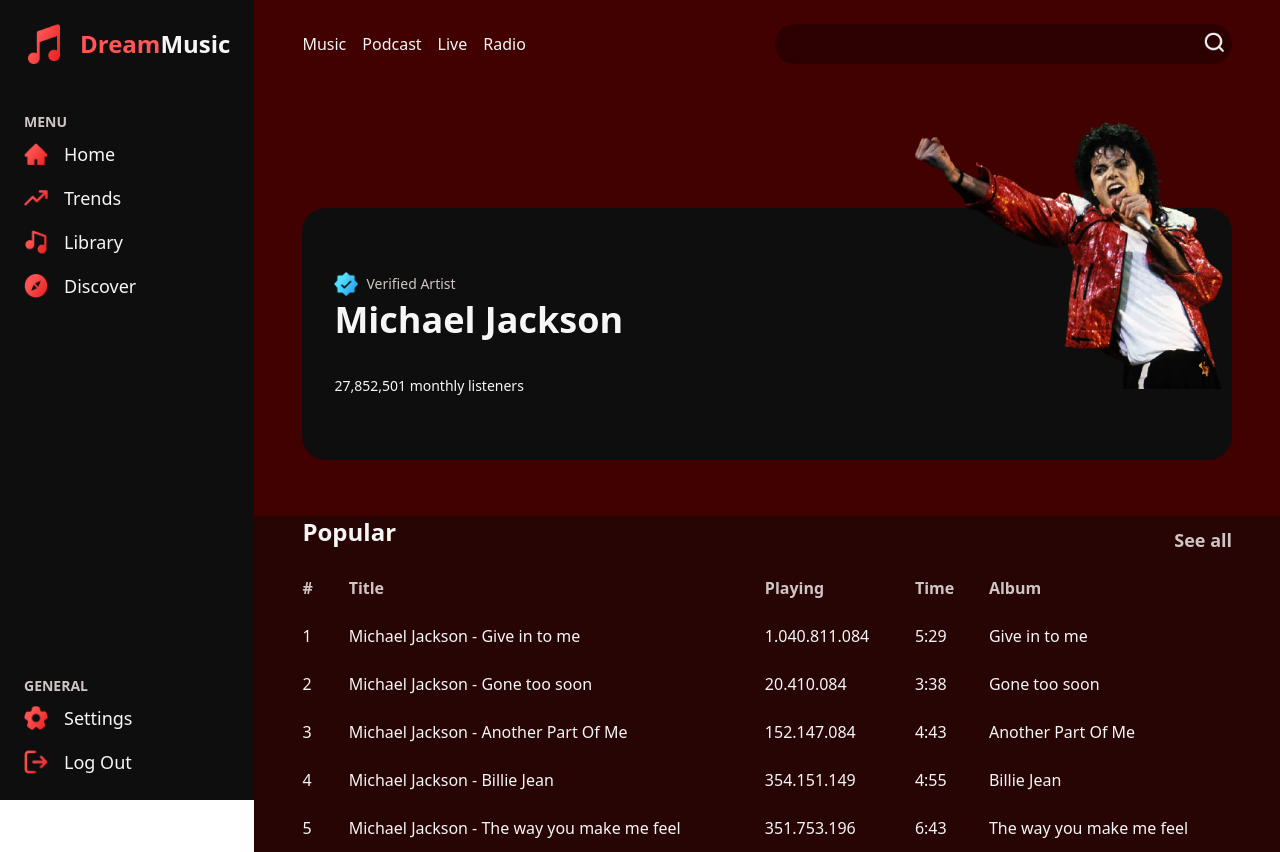
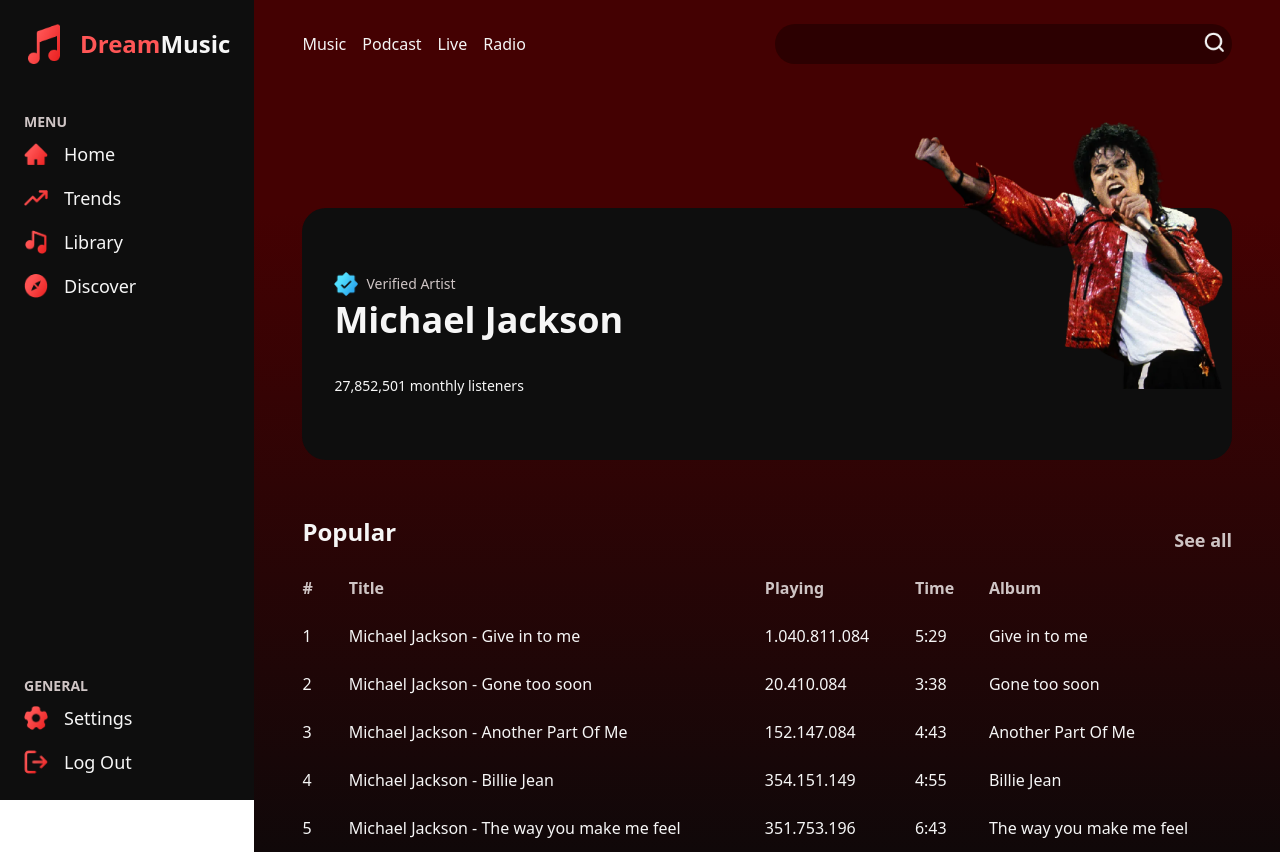
Before and after one commit to Pk9697/dream-music-client, a React (Vite) app: page / in a window 1280 px wide. Built offline with nearby package versions, Linux system fonts and the light colour scheme.

Commit message:
Add linear gradient

```diff
--- a/src/App.jsx
+++ b/src/App.jsx
@@ -56,7 +56,7 @@ function App() {
 		<div className='flex'>
 			<Sidebar />
 			<div className='w-full flex'>
-				<div className='flex-grow bg-primary-red flex flex-col gap-8'>
+				<div className='flex-grow bg-primary-red flex flex-col gap-8 main'>
 					<Navbar />
 					<Artist />
 					<SongList
--- a/src/components/SongList.jsx
+++ b/src/components/SongList.jsx
@@ -1,7 +1,7 @@
 import music from '../assets/music.png'
 
 const SongList = ({ songs = [], currentSongId = 1, onSongSelect }) => (
-	<div className='bg-primary-red-200'>
+	<div className=''>
 		<div className='flex justify-between items-center px-4 md:px-12'>
 			<h2 className='text-2xl font-semibold mb-4'>Popular</h2>
 			<a href='#' className='text-lg font-semibold text-light-gray'>
--- a/src/index.css
+++ b/src/index.css
@@ -12,3 +12,8 @@ img {
 	object-fit: contain;
 	object-position: center;
 }
+
+.main {
+	background: rgb(68,1,2);
+	background: linear-gradient(180deg, rgba(68,1,2,1) 25%, rgba(16,8,9,1) 100%);
+}
```
